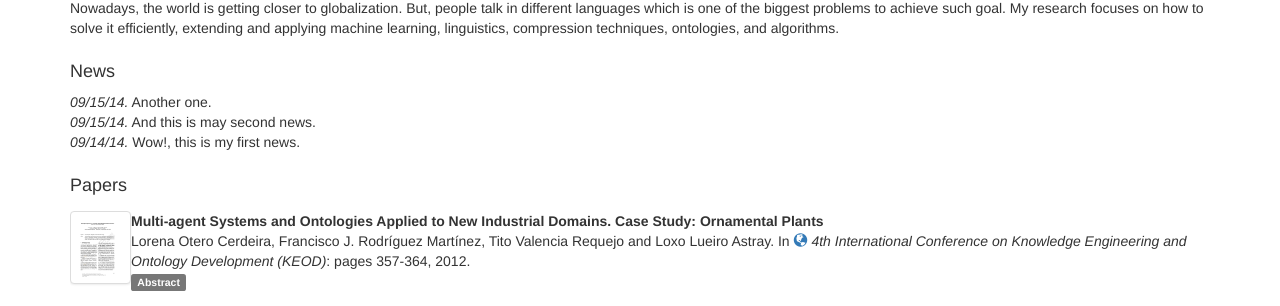
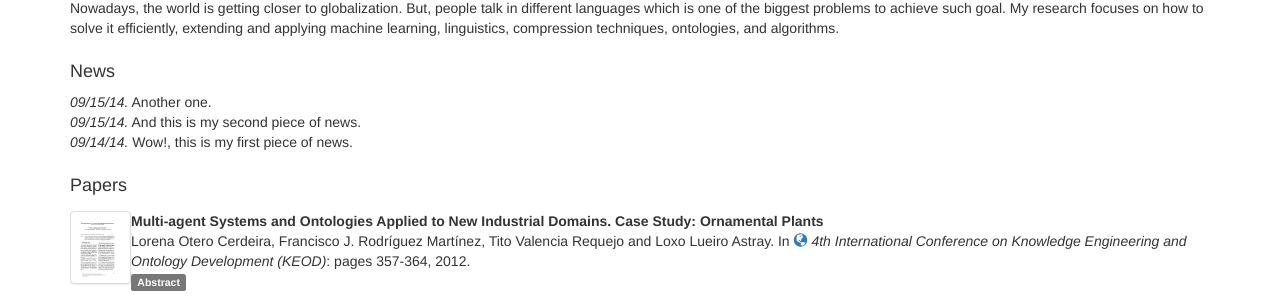
Before and after one commit to tvalreq/tvalreq.github.com, a Jekyll site: the page built from index.html, in a window 1280 px wide. Shown: the part 218-524 px from the top of the page. Built offline with Jekyll 4.4.1, drawn with Linux system fonts in a browser that asks for light colours; nearby versions of some CDN libraries.

Commit message:
minor corrections on news

```diff
--- a/_data/news-list.yml
+++ b/_data/news-list.yml
@@ -1,12 +1,12 @@
 - date: 2014-09-14 15:00:03
   selected: y
   content: >
-    Wow!, this is my first news.
+    Wow!, this is my first piece of news.
 
 - date: 2014-09-15 14:02:08
   selected: y
   content: >
-    And this is may second news.
+    And this is my second piece of news.
 
 - date: 2014-09-15 14:25:00
   selected: y
```
